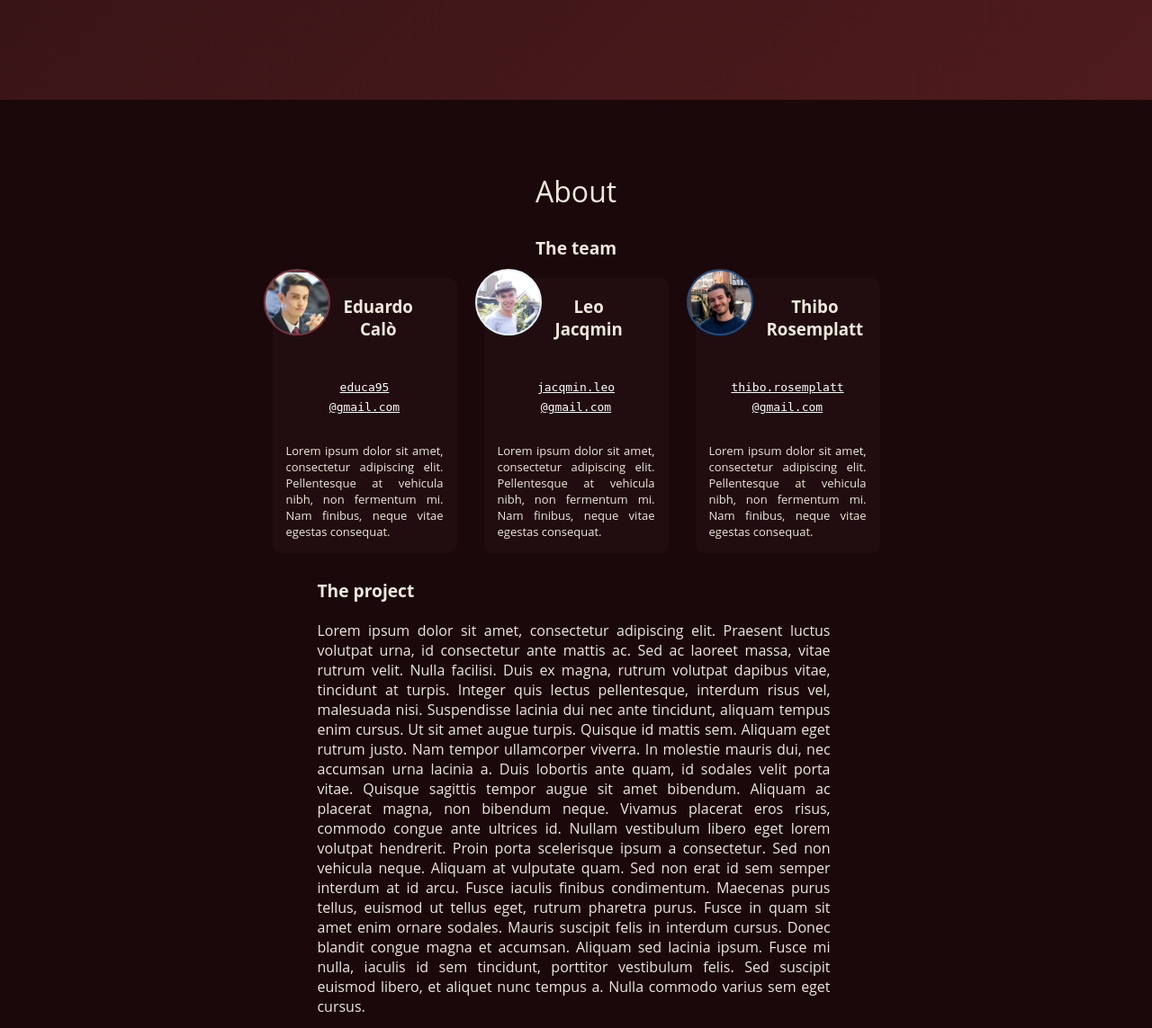
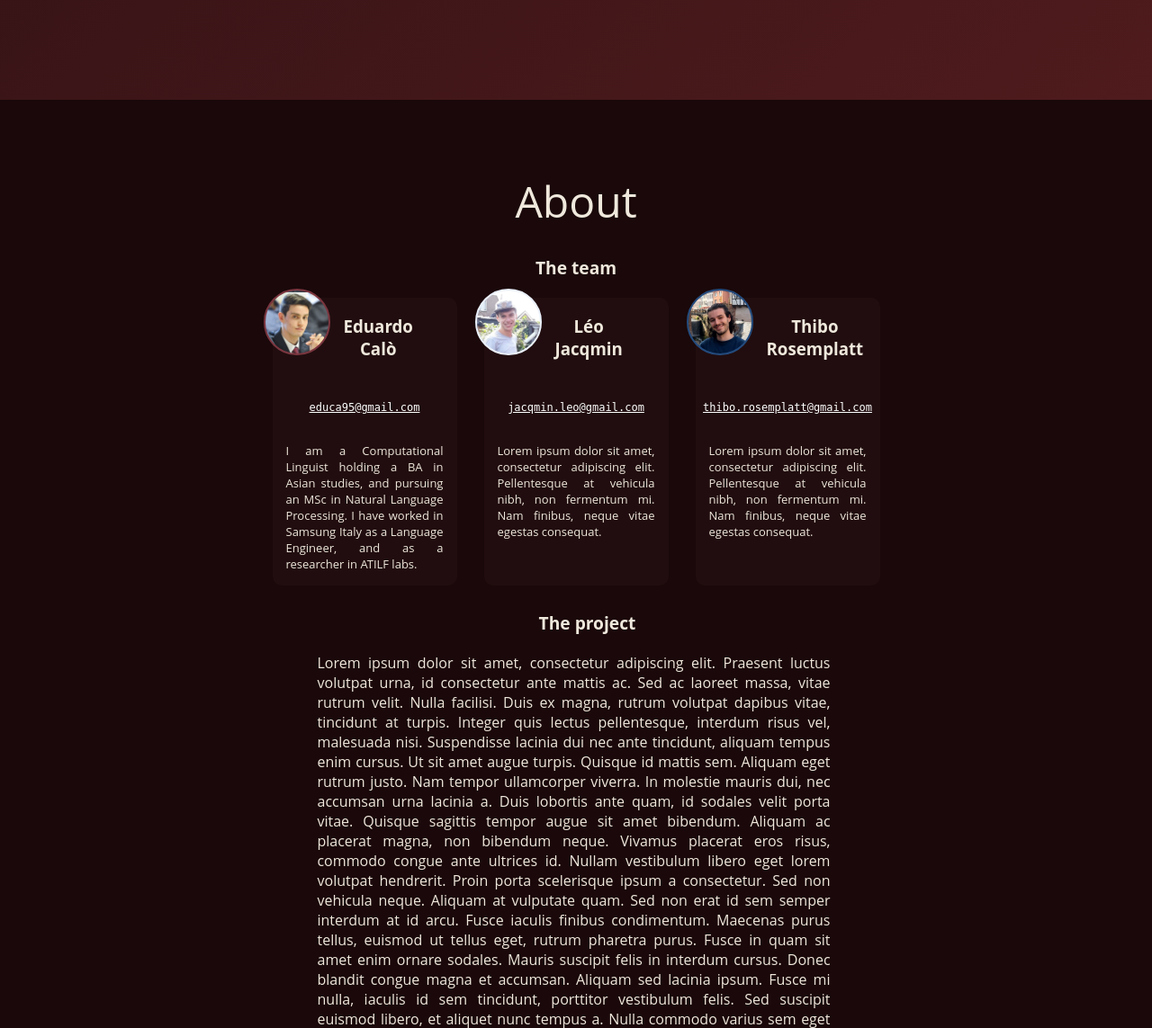
Before and after one commit to thiborose/gecko-app, a Flask app: page / in a window 1280 px wide. Shown: the part 649-1792 px from the top of the page at 90% size. Run offline with Flask 2, Linux system fonts and the light colour scheme; some libraries are stand-ins or nearby versions; some web fonts are replaced.

Commit message:
small fixes on layout

```diff
--- a/static/sass/style.scss
+++ b/static/sass/style.scss
@@ -194,7 +194,7 @@ header {
             transition: background 0.4s ease-in-out, color 0.2s ease-in-out;
 
             &:hover, :active, :focus{
-                color: #006d18;
+                color: #501B1D;
                 transition: background 0.4s ease-in-out, color 0.2s ease-in-out;
             }
         }
@@ -259,6 +259,7 @@ footer{
         h1{
             margin-bottom: 20px;
             font-size: larger;
+            text-align: center;
         }
 
         .project-container {
--- a/templates/content.html
+++ b/templates/content.html
@@ -18,13 +18,12 @@
             <a class="email" href="mailto:educa95@gmail.com">
                 <span>
                     <br>
-                    <code>educa95<code><br>@</code>gmail.com</code>
+                    <font size="-1"><code>educa95<code>@</code>gmail.com</code></font>
                 </span>
             </a>
             <div class="description">
-                Lorem ipsum dolor sit amet, consectetur adipiscing elit. Pellentesque at vehicula nibh, non
-                fermentum mi.
-                Nam finibus, neque vitae egestas consequat.
+                I am a Computational Linguist holding a BA in Asian studies, and pursuing an MSc in Natural Language Processing.
+                I have worked in Samsung Italy as a Language Engineer, and as a researcher in ATILF labs.
             </div>
 
         </div>
@@ -34,12 +33,12 @@
             <div class="team-member-id">
                 <div class="team-member-picture" id="leo-picture">
                 </div>
-                <h3>Leo<br>Jacqmin</h3>
+                <h3>Léo<br>Jacqmin</h3>
             </div>
             <a class="email" href="mailto:jacqmin.leo@gmail.com">
                 <span>
                     <br>
-                    <code>jacqmin.leo<code><br>@</code>gmail.com</code>
+                    <font size="-1"><code>jacqmin.leo<code>@</code>gmail.com</code></font>
                 </span>
             </a>
             <div class="description">
@@ -60,7 +59,7 @@
             <a class="email" href="mailto:thibo.rosemplatt@gmail.com">
                 <span>
                     <br>
-                    <code>thibo.rosemplatt<code><br>@</code>gmail.com</code>
+                    <font size="-1"><code>thibo.rosemplatt<code>@</code>gmail.com</code></font>
                 </span>
             </a>
             <div class="description">Lorem ipsum dolor sit amet, consectetur adipiscing elit. Pellentesque at vehicula nibh, non
--- a/templates/index.html
+++ b/templates/index.html
@@ -64,7 +64,7 @@
 
 
     <footer>
-        <div class="footer-title">About</div>
+        <div class="footer-title"><font size="+4">About</font></div>
 
         <div class="about-container">
             {% block team %}{% endblock %}
```
